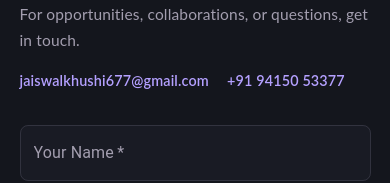
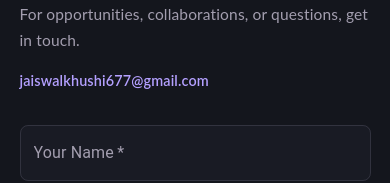
Before and after one commit to KhushiJaiswal09/protfolio-khushi, a React (Create React App) app: page / in a window 390 px wide. Shown: the part 8687-8870 px from the top of the page. Built offline with nearby package versions, Linux system fonts and the light colour scheme.

Commit message:
removing phone number

```diff
--- a/src/components/Contact.tsx
+++ b/src/components/Contact.tsx
@@ -36,7 +36,6 @@ const Contact: React.FC = () => {
           </div>
           <div className="contact-details">
             <a href="mailto:jaiswalkhushi677@gmail.com">jaiswalkhushi677@gmail.com</a>
-            <a href="tel:+919415053377">+91 94150 53377</a>
           </div>
           <form
             method="POST"
```
